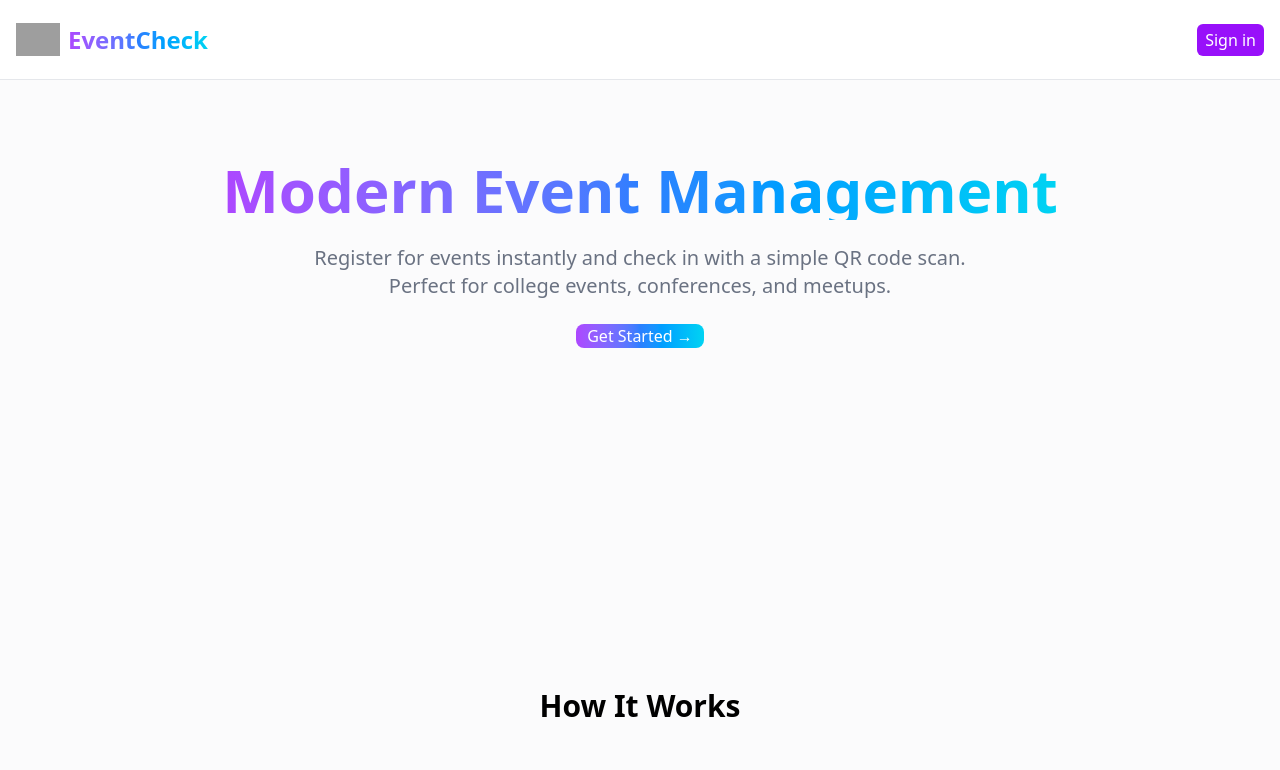
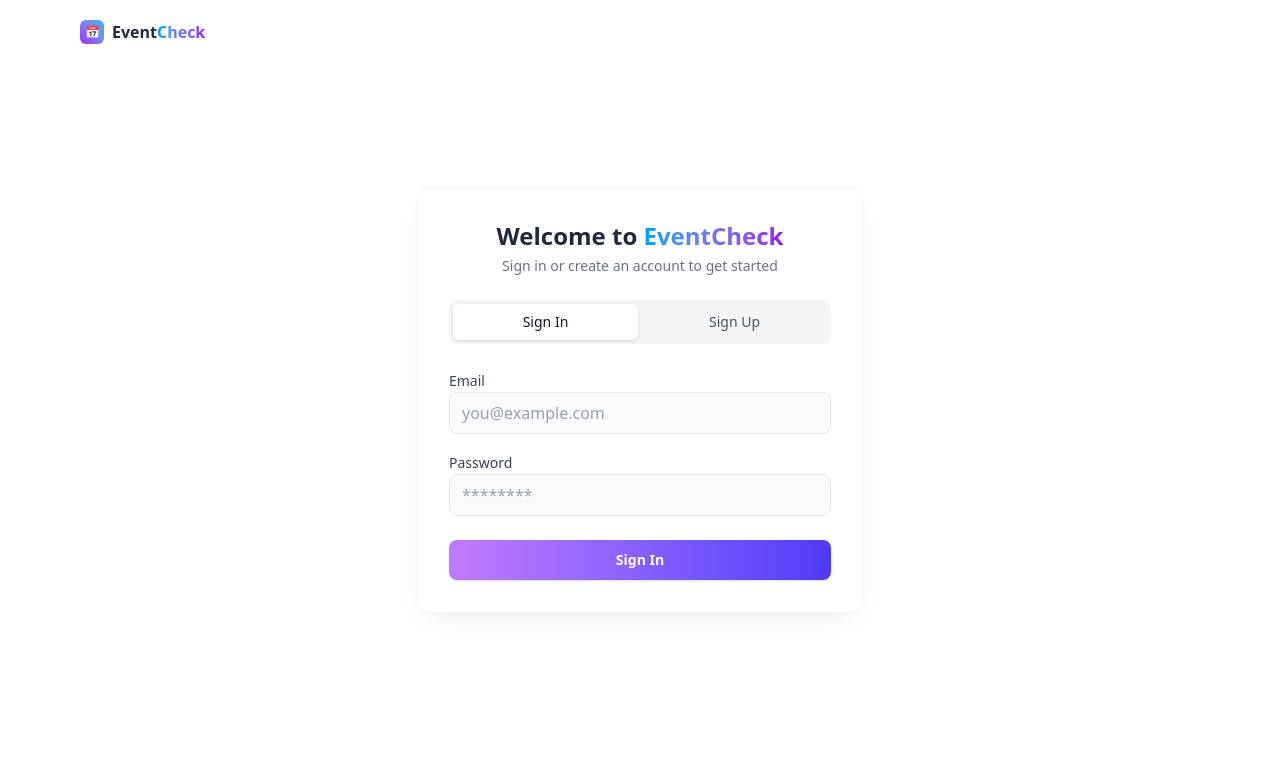
Before and after one commit to Pratyakshgupta887qwert/Mini-Project-3rdYear-GLAU2027, a React (Vite) app: page /signin in a window 1280 px wide. Shown: the top 770 px of the page. Built offline with nearby package versions, Linux system fonts and the light colour scheme; grey boxes are pictures that could not be loaded.

Commit message:
connecting fontpage signin button from signinoutpage.jsx file

```diff
--- a/package.json
+++ b/package.json
@@ -14,6 +14,7 @@
     "express": "^5.1.0",
     "react": "^19.1.1",
     "react-dom": "^19.1.1",
+    "react-router-dom": "^7.9.4",
     "tailwindcss": "^4.1.14"
   },
   "devDependencies": {
--- a/src/App.jsx
+++ b/src/App.jsx
@@ -1,15 +1,16 @@
 import React from 'react'
+import { BrowserRouter, Routes, Route } from 'react-router-dom'
 import FrontPage from './FrontPage'
-import Signinoutpage from './Signinoutpage.jsx';
+import Signinoutpage from './Signinoutpage.jsx'
 
 function App() {
-
-
   return (
-    <>
-    <FrontPage></FrontPage>
-      <Signinoutpage />
-    </>
+    <BrowserRouter>
+      <Routes>
+        <Route path="/" element={<FrontPage />} />
+        <Route path="/signin" element={<Signinoutpage />} />
+      </Routes>
+    </BrowserRouter>
   )
 }
 
--- a/src/Nav.jsx
+++ b/src/Nav.jsx
@@ -1,14 +1,16 @@
 import React from 'react'
+import { Link } from 'react-router-dom'
 
 const Nav = () => {
   return (
-  <nav className='fixed bg-white flex w-full h-20 items-center justify-between p-4 border-b border-gray-200'>
-    <div className='flex items-center'>
-
-      <img width="44" height="14" src="https://img.icons8.com/nolan/64/calendar.png" alt="calendar"/>
-      <h1 className="ml-2 self-center text-2xl font-bold bg-gradient-to-r from-purple-500 via-blue-500 to-cyan-400 bg-clip-text text-transparent">EventCheck</h1>
-    </div>
-        <button className='cursor-pointer px-2  py-1 rounded-md bg-purple-600 text-white font-medium'>Sign in</button>
+    <nav className='fixed bg-white flex w-full h-20 items-center justify-between p-4 border-b border-gray-200'>
+      <div className='flex items-center'>
+        <img width="44" height="14" src="https://img.icons8.com/nolan/64/calendar.png" alt="calendar"/>
+        <h1 className="ml-2 self-center text-2xl font-bold bg-gradient-to-r from-purple-500 via-blue-500 to-cyan-400 bg-clip-text text-transparent">EventCheck</h1>
+      </div>
+      <Link to="/signin" className='cursor-pointer px-2 py-1 rounded-md bg-purple-600 text-white font-medium'>
+        Sign in
+      </Link>
     </nav>
   )
 }
```
Also changed, not shown: 1 other file (tests, documents, lock files or other folders).
